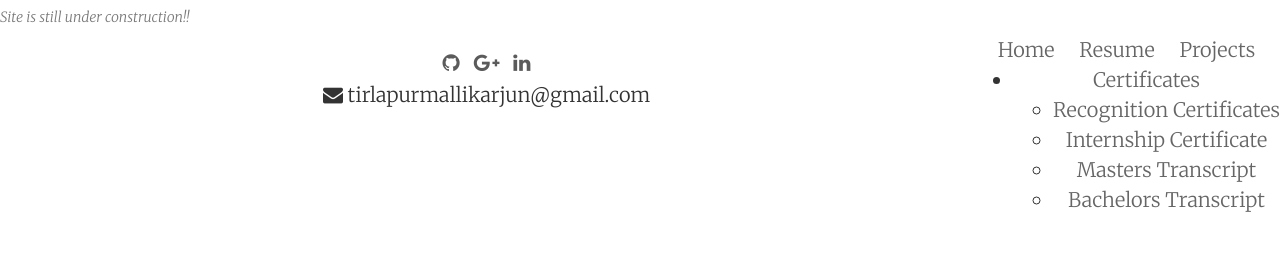
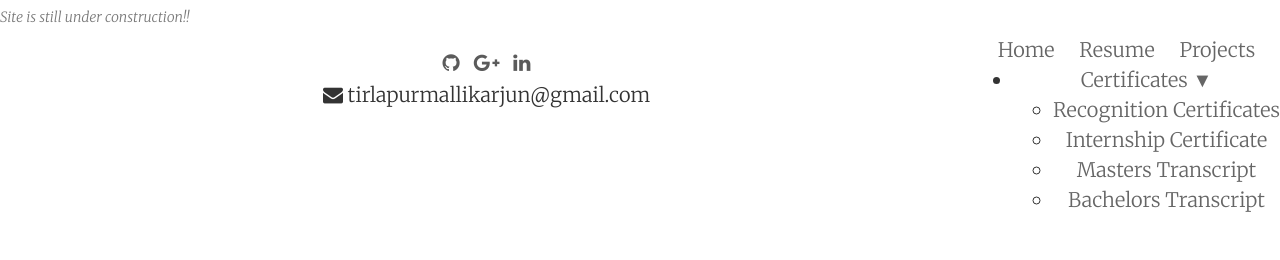
Before and after one commit to MallikarjunTirlapur/MallikarjunTirlapur.github.io, a Jekyll site: the page built from index.html, in a window 1280 px wide. Shown: the top 260 px of the page. Built offline with Jekyll 4.4.1, drawn with Linux system fonts in a browser that asks for light colours; nearby versions of some CDN libraries.

Commit message:
Update header.html

```diff
--- a/_includes/header.html
+++ b/_includes/header.html
@@ -7,8 +7,10 @@
         <a href="https://mallikarjuntirlapur.github.io/assets/Tirlapur_Mallikarjun_CV.pdf">Resume </a>
         <a href="https://mallikarjuntirlapur.github.io/projects/">Projects</a>
         <ul>
-        <li><a href="#">Certificates</a>
-			<ul>
+       <li>
+        <a href="#">Certificates <span class="arrow">&#9660;</span></a>
+
+        <ul class="sub-menu">
             <li><a href="https://mallikarjuntirlapur.github.io/assets/recognition_certificates.pdf">Recognition Certificates</a></li>
             <li><a href="https://mallikarjuntirlapur.github.io/assets/internship_certificate.pdf">Internship Certificate</a></li>
             <li><a href="https://mallikarjuntirlapur.github.io/assets/masters_transcript.pdf">Masters Transcript</a></li>
@@ -16,6 +18,9 @@
         </ul>
     </li>
 </ul>
+
+
+
     </nav>
 <div class="social-icons">
   <div class="left">
```
Lines whose indentation alone changed are shown as unchanged.
